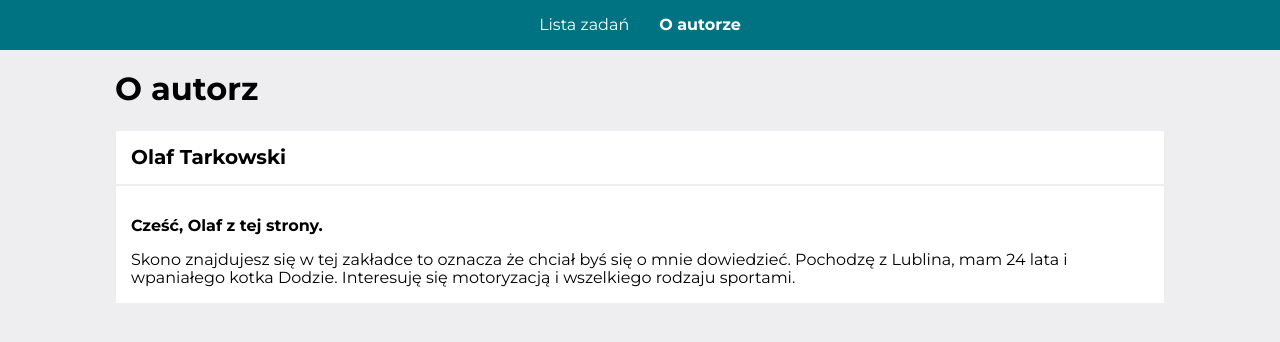
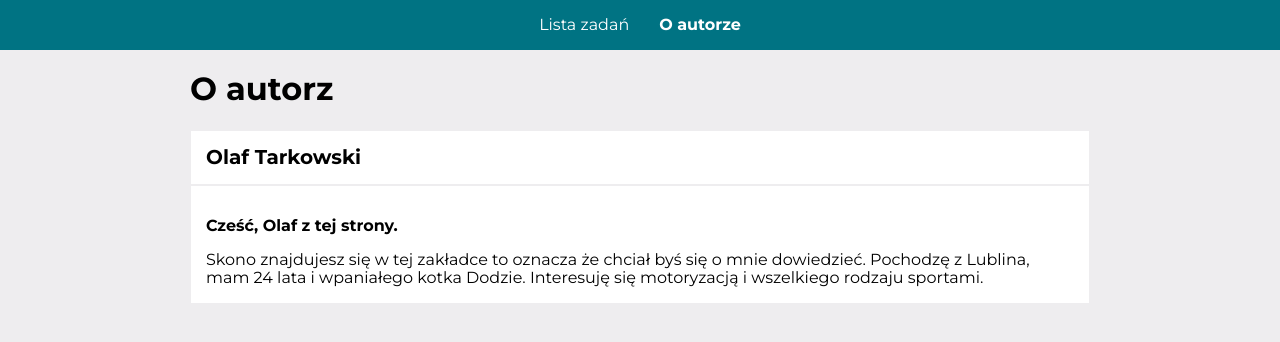
Before and after one commit to Olaf-Tarkowski/todos-list-react, a React (Create React App) app: page /#/autor in a window 1280 px wide. Shown: the top 342 px of the page. Built offline with nearby package versions, Linux system fonts and the light colour scheme.

Commit message:
made adjustment in max-width and margin

```diff
--- a/src/common/Container/styled.js
+++ b/src/common/Container/styled.js
@@ -1,6 +1,9 @@
 import styled from "styled-components";
 
 export const StyledMain = styled.main`
-    max-width: 1050px;
+    max-width: 900px;
     margin: 0 auto;
+    @media(max-width: 939px) {
+        margin: 0px 20px;
+    }
 `;
```
